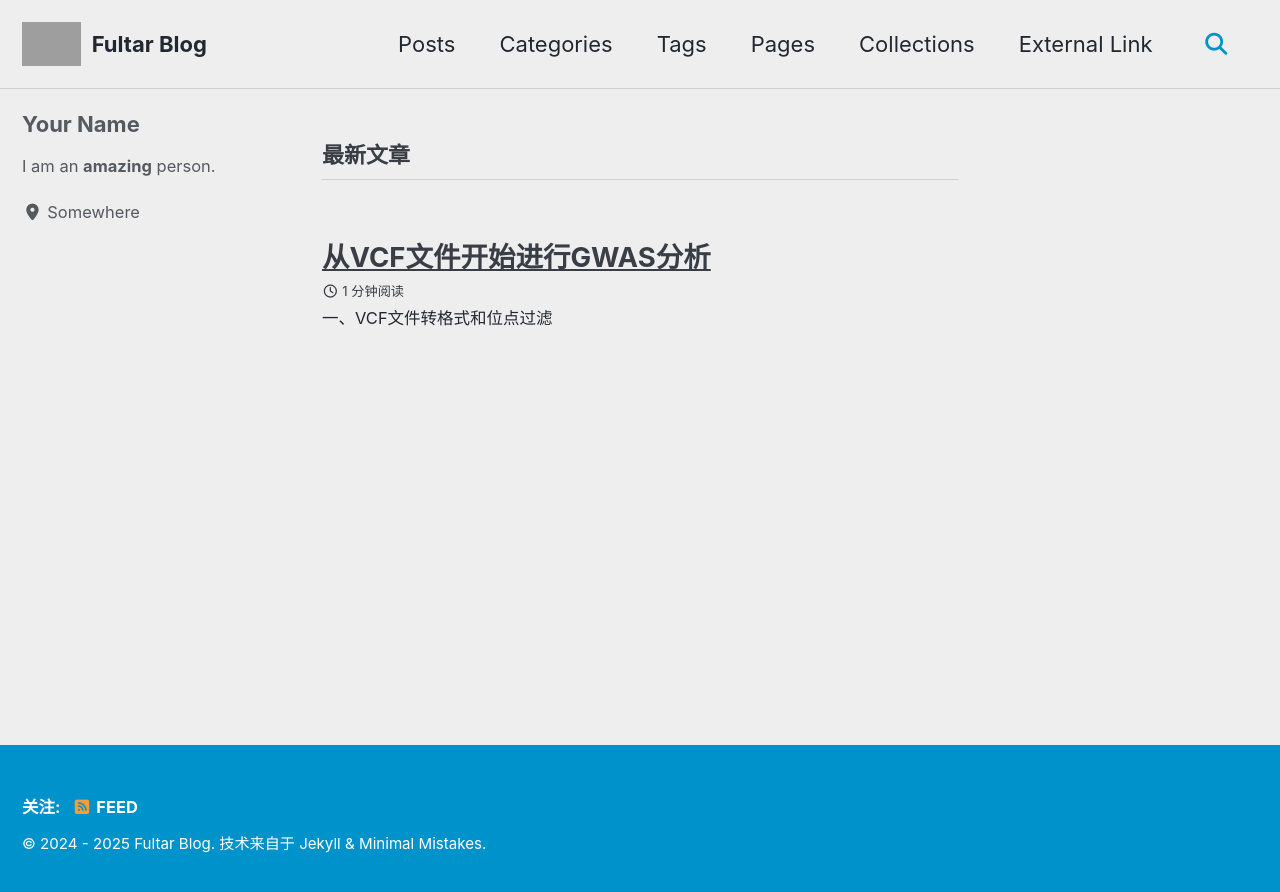
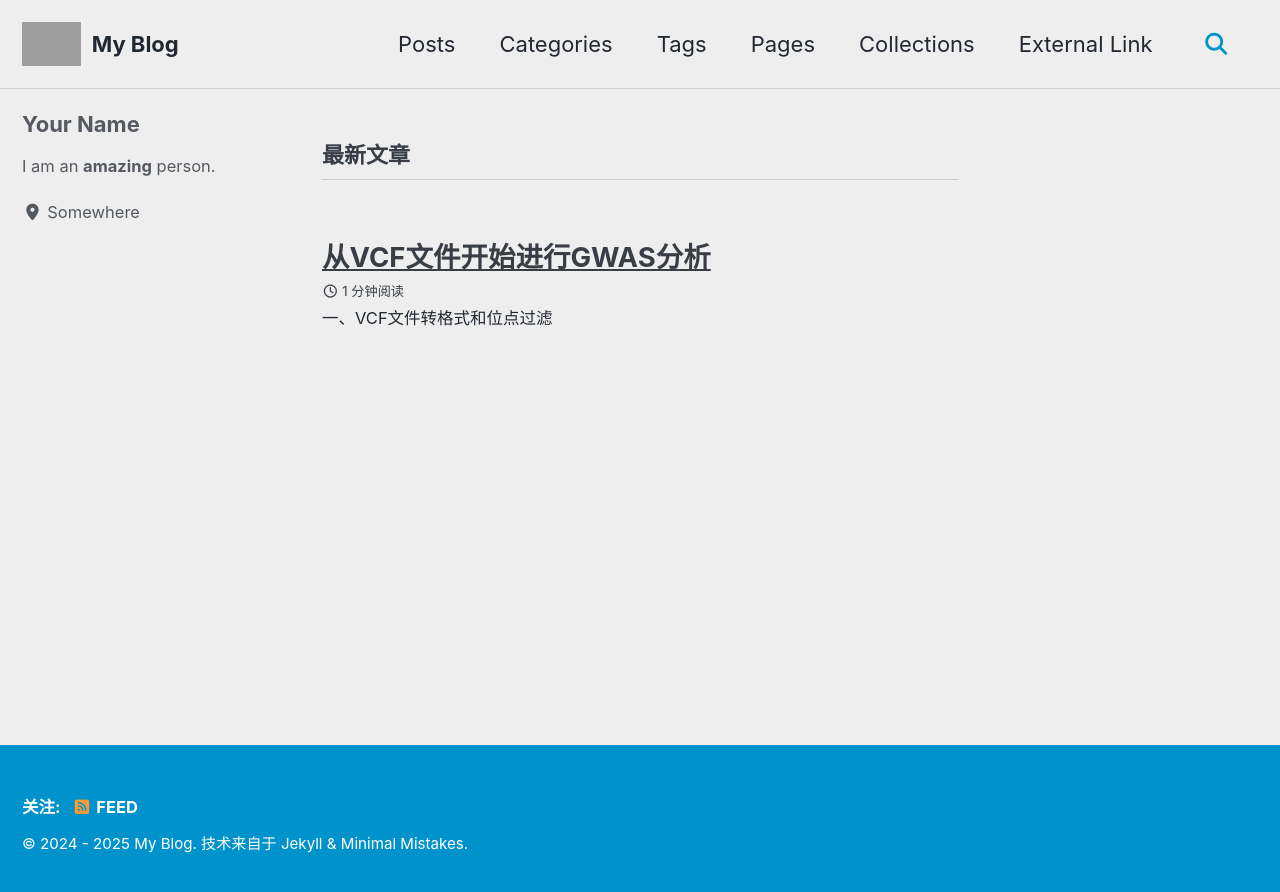
Before and after one commit to Fultar/Fultar.github.io, a Jekyll site: the page built from index.html, in a window 1280 px wide. Shown: the top 892 px of the page. Built offline with Jekyll 4.4.1, drawn with Linux system fonts in a browser that asks for light colours; cached includes are drawn as plain includes; the list of posts is cut into pages by our own code; comment, search, counter and statistics services are not loaded; grey boxes are pictures that could not be loaded.

Commit message:
Update _config.yml

```diff
--- a/_config.yml
+++ b/_config.yml
@@ -17,10 +17,10 @@ minimal_mistakes_skin    : "air" # "air", "aqua", "contrast", "dark", "dirt", "n
 # Site Settings
 locale                   : "zh-CN"
 rtl                      : # true, false (default) # turns direction of the page into right to left for RTL languages
-title                    : "Fultar Blog"
+title                    : "My Blog"
 title_separator          : "-"
 subtitle                 : # site tagline that appears below site title in masthead
-name                     : "Fultar"
+name                     : "Xiang Li"
 description              : "我的生信笔记"
 url                      : "https://fultar.github.io/" # the base hostname & protocol for your site e.g. "https://mmistakes.github.io"
 baseurl                  : # the subpath of your site, e.g. "/blog"
@@ -95,6 +95,7 @@ defaults:
       type: posts
     values:
       show_date: true
+      date_format: "%Y-%m-%d"
 # Social Sharing
 twitter:
   username               :
```
